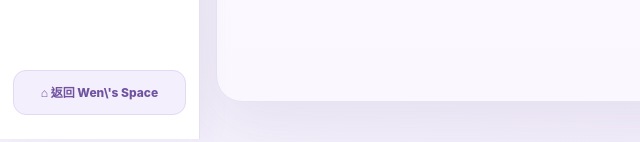
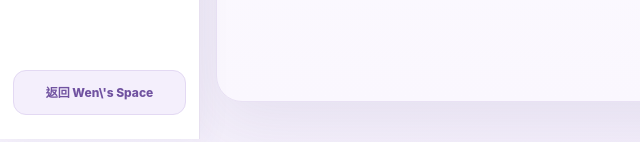
Before and after one commit to wenwen1225/travel-accounting, a plain HTML site: page index.html in a window 1280 px wide. Shown: the part 661-803 px from the top of the page, 0-640 px from the left. Drawn offline with Linux system fonts and the light colour scheme; files whose address does not match are found by name.

Commit message:
fix: remove ambiguous extra home glyph from travel desktop sidebar

```diff
--- a/index.html
+++ b/index.html
@@ -802,7 +802,7 @@
     <button class="nav-btn active" onclick="goHome()"><span>🏠</span>旅行</button>
     <button class="nav-btn" onclick="currentTrip ? openTrip(currentTrip.id) : goHome()"><span>🧾</span>記帳</button>
     <button class="nav-btn" onclick="goSettings()"><span>⚙️</span>設定</button>
-    <a id="wensSpaceSidebarLink" href="https://wens-space.vercel.app/" aria-label="返回 Wen\'s Space 首頁">⌂ 返回 Wen\'s Space</a>
+    <a id="wensSpaceSidebarLink" href="https://wens-space.vercel.app/" aria-label="返回 Wen\'s Space 首頁">返回 Wen\'s Space</a>
   </nav>
 
   <div id="backupRestoreOverlay" class="save-overlay hidden" role="dialog" aria-modal="true" aria-labelledby="backupRestoreTitle">
```
